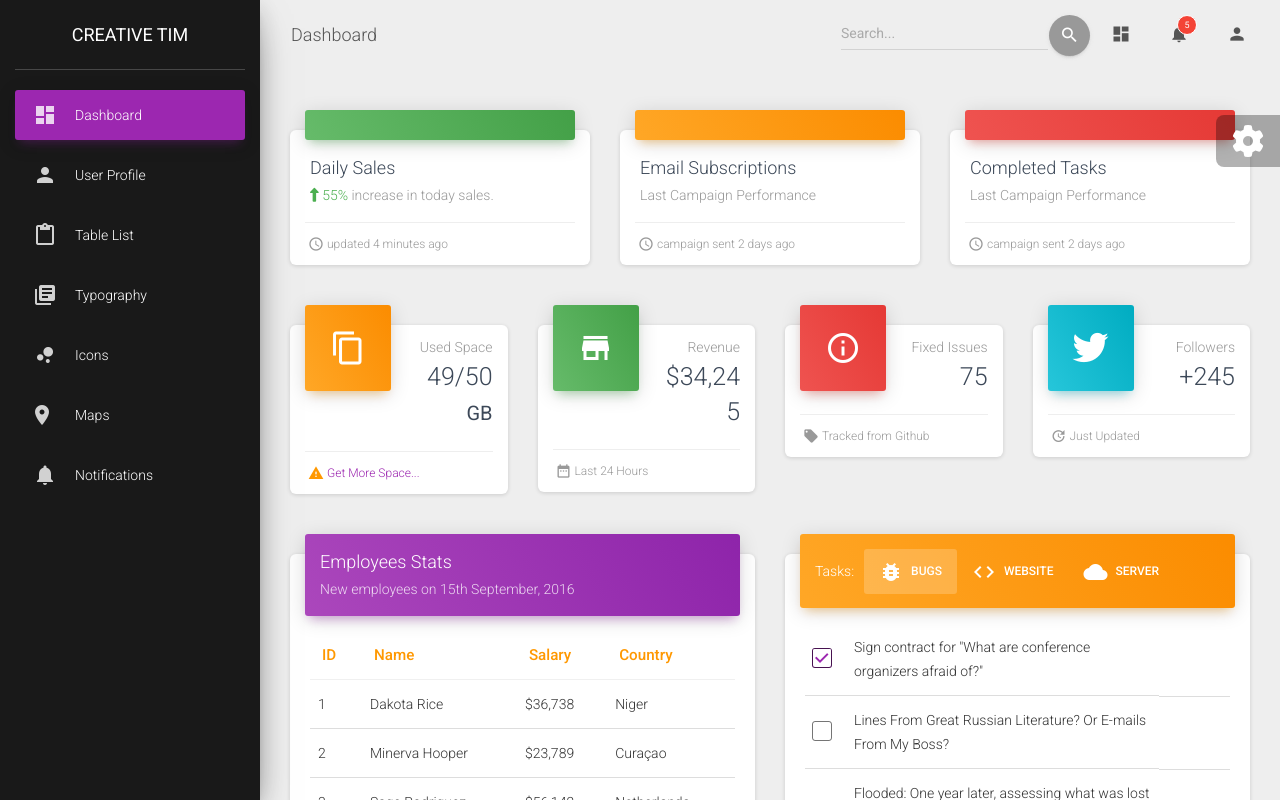
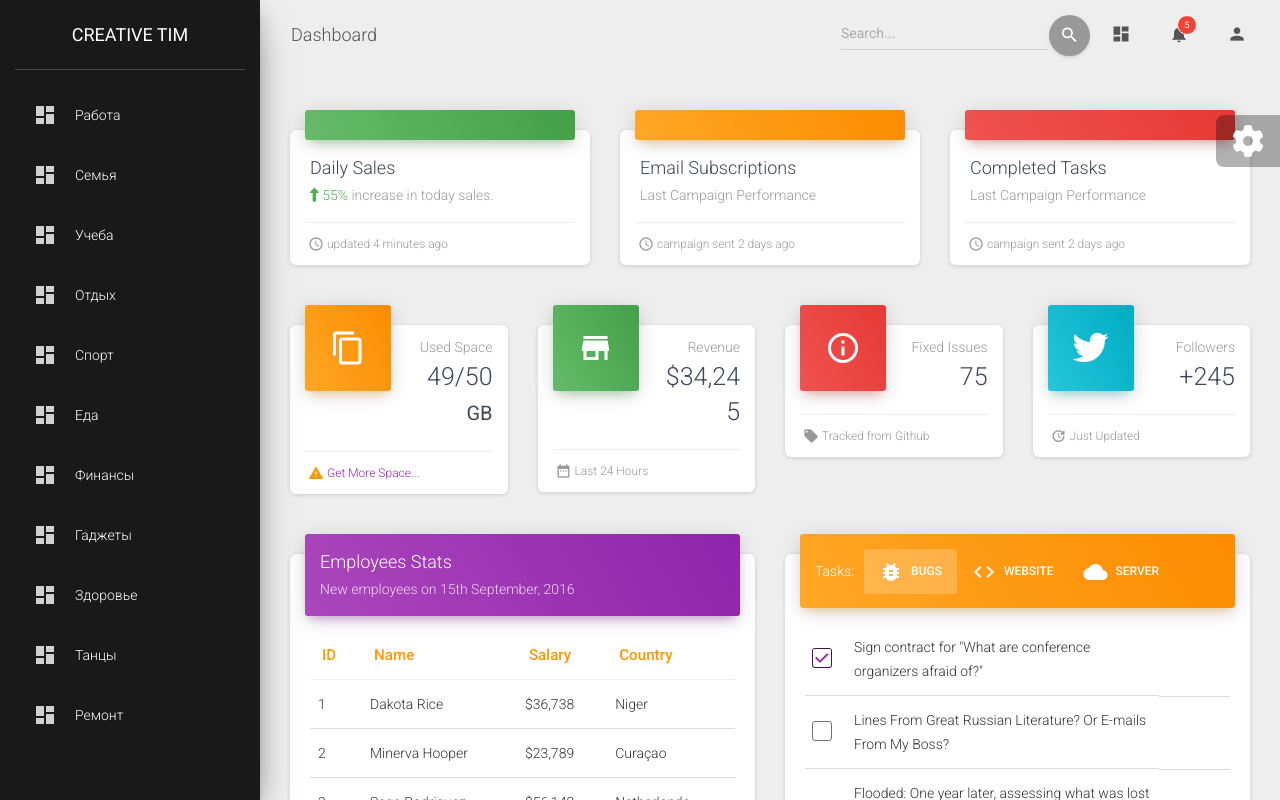
Before and after one commit to Alima-T/AngularExample, an Angular app: page / in a window 1280 px wide. Shown: the top 800 px of the page. Built offline with nearby package versions, Linux system fonts and the light colour scheme.

Commit message:
#6 Added dynamic display of categories in the left sidebar

```diff
--- a/src/app/view/category/category.component.html
+++ b/src/app/view/category/category.component.html
@@ -6,51 +6,52 @@
 -->
   <div class="logo"><a href="http://www.creative-tim.com" class="simple-text logo-normal">
     Creative Tim
-  </a></div>
+  </a>
+  </div>
   <div class="sidebar-wrapper">
     <ul class="nav">
-      <li class="nav-item active  ">
-        <a class="nav-link" href="./dashboard.html">
+      <li class="nav-item" *ngFor="let category of categories">
+        <a class="nav-link">
           <i class="material-icons">dashboard</i>
-          <p>Dashboard</p>
+          <p>{{category.title}}</p>
         </a>
       </li>
-      <li class="nav-item ">
-        <a class="nav-link" href="./user.html">
-          <i class="material-icons">person</i>
-          <p>User Profile</p>
-        </a>
-      </li>
-      <li class="nav-item ">
-        <a class="nav-link" href="./tables.html">
-          <i class="material-icons">content_paste</i>
-          <p>Table List</p>
-        </a>
-      </li>
-      <li class="nav-item ">
-        <a class="nav-link" href="./typography.html">
-          <i class="material-icons">library_books</i>
-          <p>Typography</p>
-        </a>
-      </li>
-      <li class="nav-item ">
-        <a class="nav-link" href="./icons.html">
-          <i class="material-icons">bubble_chart</i>
-          <p>Icons</p>
-        </a>
-      </li>
-      <li class="nav-item ">
-        <a class="nav-link" href="./map.html">
-          <i class="material-icons">location_ons</i>
-          <p>Maps</p>
-        </a>
-      </li>
-      <li class="nav-item ">
-        <a class="nav-link" href="./notifications.html">
-          <i class="material-icons">notifications</i>
-          <p>Notifications</p>
-        </a>
-      </li>
+<!--      <li class="nav-item ">-->
+<!--        <a class="nav-link" href="./user.html">-->
+<!--          <i class="material-icons">person</i>-->
+<!--          <p>User Profile</p>-->
+<!--        </a>-->
+<!--      </li>-->
+<!--      <li class="nav-item ">-->
+<!--        <a class="nav-link" href="./tables.html">-->
+<!--          <i class="material-icons">content_paste</i>-->
+<!--          <p>Table List</p>-->
+<!--        </a>-->
+<!--      </li>-->
+<!--      <li class="nav-item ">-->
+<!--        <a class="nav-link" href="./typography.html">-->
+<!--          <i class="material-icons">library_books</i>-->
+<!--          <p>Typography</p>-->
+<!--        </a>-->
+<!--      </li>-->
+<!--      <li class="nav-item ">-->
+<!--        <a class="nav-link" href="./icons.html">-->
+<!--          <i class="material-icons">bubble_chart</i>-->
+<!--          <p>Icons</p>-->
+<!--        </a>-->
+<!--      </li>-->
+<!--      <li class="nav-item ">-->
+<!--        <a class="nav-link" href="./map.html">-->
+<!--          <i class="material-icons">location_ons</i>-->
+<!--          <p>Maps</p>-->
+<!--        </a>-->
+<!--      </li>-->
+<!--      <li class="nav-item ">-->
+<!--        <a class="nav-link" href="./notifications.html">-->
+<!--          <i class="material-icons">notifications</i>-->
+<!--          <p>Notifications</p>-->
+<!--        </a>-->
+<!--      </li>-->
       <!-- <li class="nav-item active-pro ">
             <a class="nav-link" href="./upgrade.html">
                 <i class="material-icons">unarchive</i>
--- a/src/app/view/category/category.component.ts
+++ b/src/app/view/category/category.component.ts
@@ -18,7 +18,10 @@ export class CategoryComponent implements OnInit{
   ngOnInit() {
     this.categories = this.dataHandler.getCategory();
     //displaying all categories in the browser developer tools
-    console.log(this.categories)
+    // console.log(this.categories)
+
+    // Injection of categories in html
+
   }
 
 }
```
